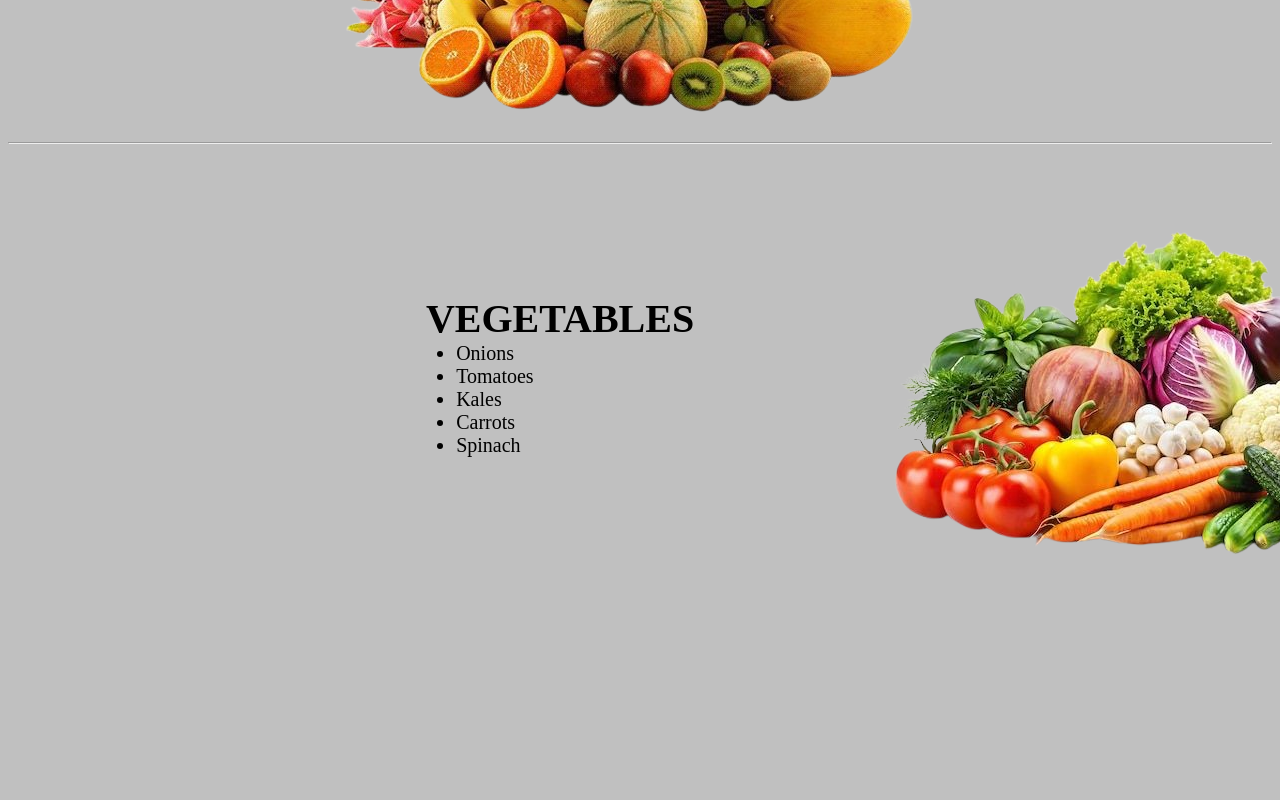
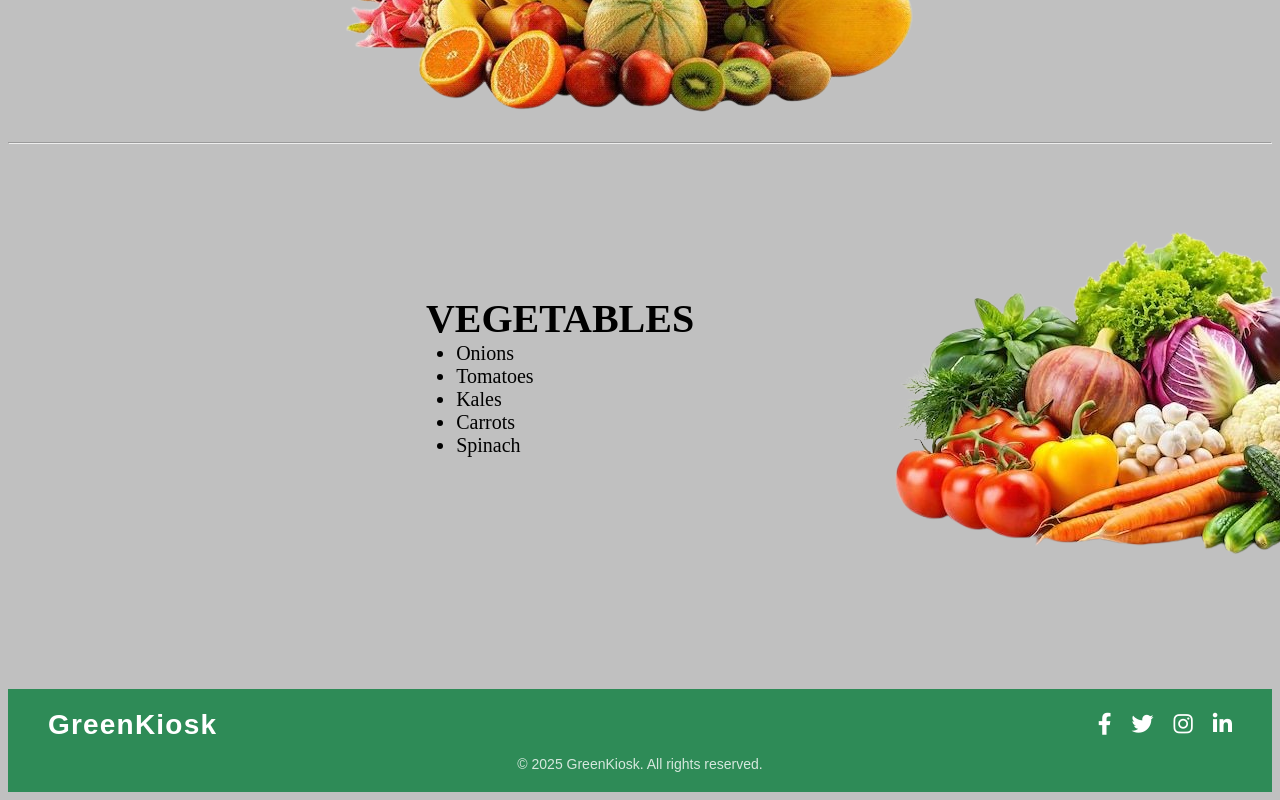
Before and after one commit to emelineniyogisubizo/Fruitkioskweb, a plain HTML site: page index.html in a window 1280 px wide. Shown: the part 1324-2124 px from the top of the page. Before the commit the page ends 1908 px from the top, so only its background shows below. Drawn offline with Linux system fonts and the light colour scheme.

Commit message:
added a footer

```diff
--- a/index.js
+++ b/index.js
@@ -40,7 +40,7 @@ const heading = document.createElement('h1');
 heading.style.fontSize = '60px'
 heading.style.marginTop = '5cm'
 heading.textContent = 'Welcome to Green Kiosks';
-heading.style.color = 'green';
+heading.style.color = '#2E8B57';
 heading.style.marginLeft = '6cm';
 
 const paragraph = document.createElement('p');
@@ -59,7 +59,7 @@ button.style.height = '45px';
 button.style.borderRadius = '5px';
 button.style.border = 'none';
 button.style.marginTop = '1cm'
-button.style.backgroundColor = 'green';
+button.style.backgroundColor = '#2E8B57';
 button.style.color = 'white';
 button.style.marginLeft = '6cm';
 
@@ -99,7 +99,7 @@ newFruits.forEach(fruit => {
   const li = document.createElement('li');
   li.textContent = fruit;
   li.style.fontSize = '20px';
-  li.style.marginLeft = '0.6cm'
+  li.style.marginLeft = '0.6cm';
   fruitList.appendChild(li);
 });
 
@@ -133,7 +133,90 @@ veggieItems.forEach(item => {
 
 const vegetableimage = document.createElement('img');
 vegetableimage.src = 'image/vegyremimg.png';
-// vegetableimage.style.marginLeft = '8cm';
+
 vegetableimage.style.marginTop = '1cm'
 
 imageveg.append(vegetableimage)
+
+const footer = document.createElement('footer');
+footer.style.backgroundColor = '#2E8B57';
+footer.style.color = 'white';
+footer.style.padding = '20px 40px';
+footer.style.marginTop = '3cm';
+footer.style.fontFamily = 'Arial, sans-serif';
+
+const footerTop = document.createElement('div');
+footerTop.style.display = 'flex';
+footerTop.style.justifyContent = 'space-between';
+footerTop.style.alignItems = 'center';
+footerTop.style.flexWrap = 'wrap';
+footerTop.style.maxWidth = '1200px';
+footerTop.style.margin = '0 auto 15px auto';
+
+
+const businessName = document.createElement('div');
+businessName.textContent = 'GreenKiosk';
+businessName.style.fontSize = '28px';
+businessName.style.fontWeight = '700';
+businessName.style.letterSpacing = '1.2px';
+
+
+const socialMedia = document.createElement('div');
+socialMedia.style.display = 'flex';
+socialMedia.style.gap = '20px';
+
+
+const socialPlatforms = [
+  { name: 'Facebook', class: 'fab fa-facebook-f', url: 'https://facebook.com' },
+  { name: 'Twitter', class: 'fab fa-twitter', url: 'https://twitter.com' },
+  { name: 'Instagram', class: 'fab fa-instagram', url: 'https://instagram.com' },
+  { name: 'LinkedIn', class: 'fab fa-linkedin-in', url: 'https://linkedin.com' }
+];
+
+
+socialPlatforms.forEach(platform => {
+  const a = document.createElement('a');
+  a.href = platform.url;
+  a.target = '_blank';
+  a.setAttribute('aria-label', platform.name);
+  a.style.color = 'white';
+  a.style.fontSize = '22px';
+  a.style.transition = 'color 0.3s ease';
+
+
+  a.addEventListener('mouseenter', () => {
+    a.style.color = '#a8e6cf';
+  });
+  a.addEventListener('mouseleave', () => {
+    a.style.color = 'white';
+  });
+
+  const icon = document.createElement('i');
+  icon.className = platform.class;
+
+  a.appendChild(icon);
+  socialMedia.appendChild(a);
+});
+
+
+footerTop.appendChild(businessName);
+footerTop.appendChild(socialMedia);
+
+
+footer.appendChild(footerTop);
+
+
+const copyright = document.createElement('div');
+const currentYear = new Date().getFullYear();
+copyright.textContent = `© ${currentYear} GreenKiosk. All rights reserved.`;
+copyright.style.fontSize = '14px';
+copyright.style.textAlign = 'center';
+copyright.style.opacity = '0.8';
+copyright.style.maxWidth = '1200px';
+copyright.style.margin = '0 auto';
+
+
+footer.appendChild(copyright);
+
+
+document.body.appendChild(footer);
--- a/style.css
+++ b/style.css
@@ -12,7 +12,7 @@
 .navbar a{
     margin-left: 2cm;
     text-decoration: none;
-    color: green;
+    color: #2E8B57;
 }
 .businessname{
     margin-left: 2cm;
@@ -24,6 +24,6 @@
 .businessname a{
     margin-left: 2cm;
     text-decoration: none;
-    color: green;
+    color: #2E8B57;
 
 }
```
